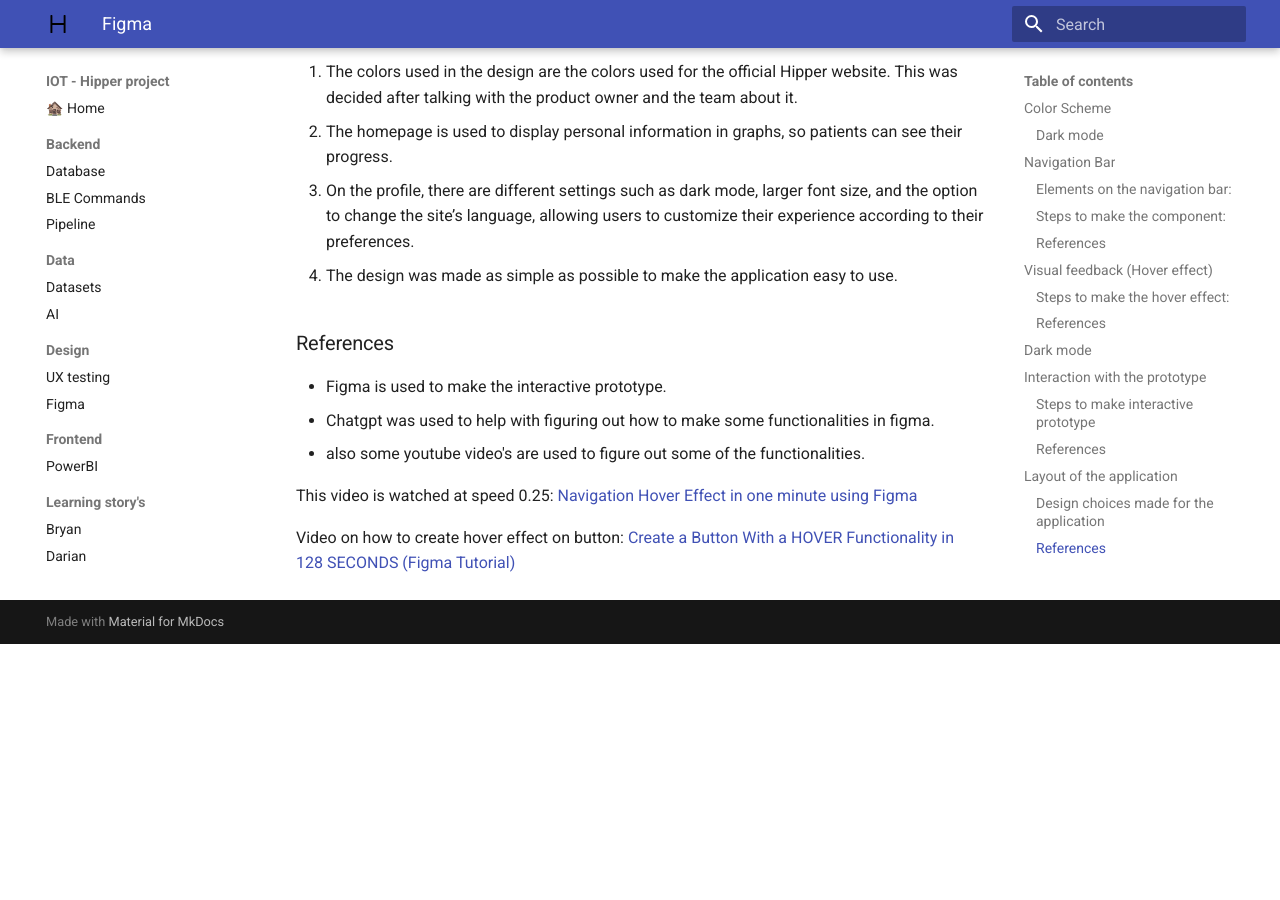
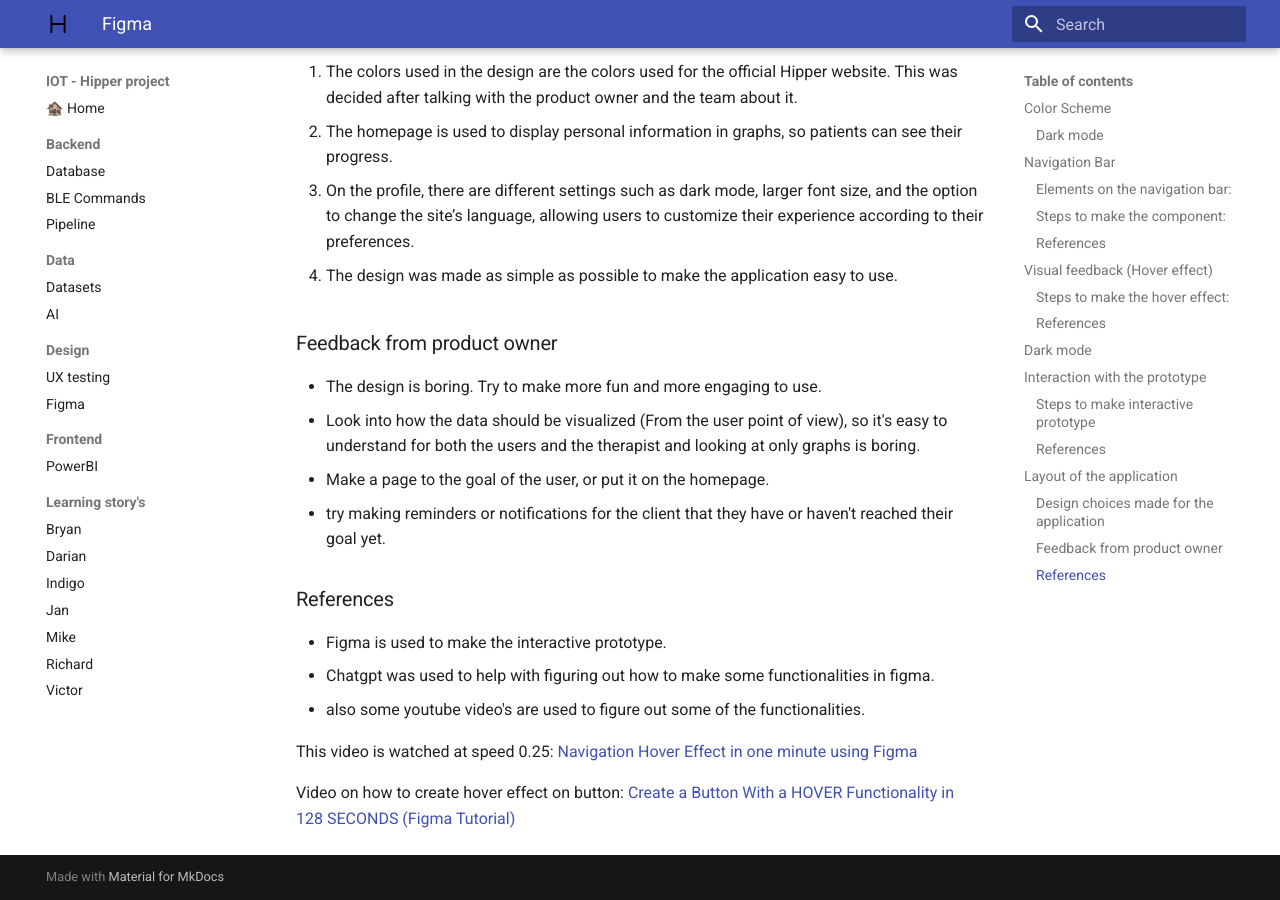
Before and after one commit to Vic-Warden/Digital-Life-Hipper-Monitoring, an MkDocs documentation site: the page built from docs/design/figma.md, in a window 1280 px wide and 900 px high, scrolled down 6240 px. Built offline with MkDocs 1.6.1 and Material for MkDocs 9.7.7, drawn with Linux system fonts in a browser that asks for light colours; before the commit the page ends 6884 px from its top, so only the background shows below that.

Commit message:
docs: Added feedback product owner.

```diff
--- a/docs/design/figma.md
+++ b/docs/design/figma.md
@@ -134,6 +134,12 @@
 
 4. The design was made as simple as possible to make the application easy to use.
 
+### Feedback from product owner
+- The design is boring. Try to make more fun and more engaging to use.
+- Look into how the data should be visualized (From the user point of view), so it's easy to understand for both the users and the therapist and looking at only graphs is boring.
+- Make a page to the goal of the user, or put it on the homepage.
+- try making reminders or notifications for the client that they have or haven't reached their goal yet.
+
 ### References
 - Figma is used to make the interactive prototype.
 - Chatgpt was used to help with figuring out how to make some functionalities in figma.
```
